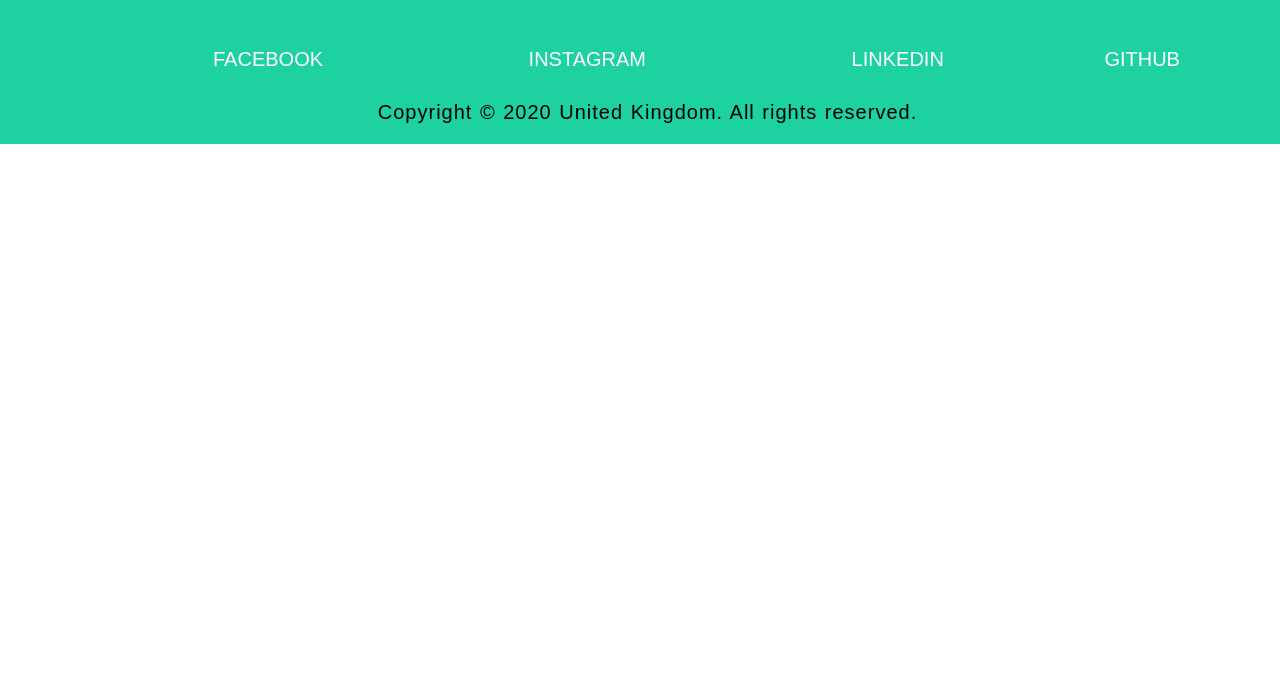
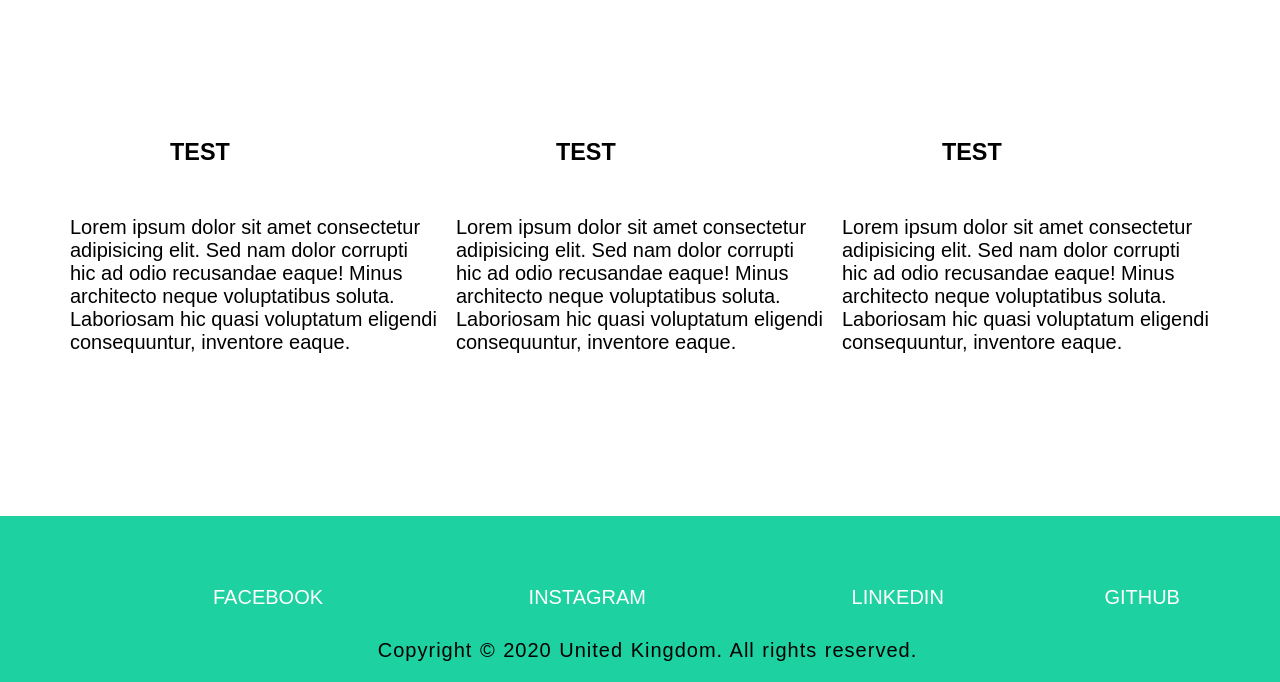
Before and after one commit to sabinlungudotcpp/PersonalWebsite, a website: page views/projects.html in a window 1280 px wide. Shown: the part 822-1504 px from the top of the page. Before the commit the page ends 966 px from the top, so only its background shows below. Drawn offline with Linux system fonts and the light colour scheme.

Commit message:
Modifying and styling the main headings and paragraphs so they look nice

```diff
--- a/public/css/index.css
+++ b/public/css/index.css
@@ -46,6 +46,11 @@ h2 {
     text-align: center;
     padding: 50px 0;
     color: #1dd1a1;
+}
+
+h3 {
+    padding: 50px 100px;
+    margin-top: 100px;
 }
 
 .main-heading {
@@ -166,3 +171,7 @@ h2 {
     top: 35%;
     left: 100%;
 }
+
+.projects-paragraph-text {
+    margin-bottom: 150px;
+}
--- a/views/projects.html
+++ b/views/projects.html
@@ -36,7 +36,20 @@
 
     <section class="section-projects">
         <div class="row">
+            <div class="col span-1-of-3">
+                <h3>TEST</h3>
+                <p class="projects-paragraph-text">Lorem ipsum dolor sit amet consectetur adipisicing elit. Sed nam dolor corrupti hic ad odio recusandae eaque! Minus architecto neque voluptatibus soluta. Laboriosam hic quasi voluptatum eligendi consequuntur, inventore eaque.</p>
+            </div>
 
+            <div class="col span-1-of-3">
+                <h3>TEST</h3>
+                <p class="projects-paragraph-text">Lorem ipsum dolor sit amet consectetur adipisicing elit. Sed nam dolor corrupti hic ad odio recusandae eaque! Minus architecto neque voluptatibus soluta. Laboriosam hic quasi voluptatum eligendi consequuntur, inventore eaque.</p>
+            </div>
+
+            <div class="col span-1-of-3">
+                <h3>TEST</h3>
+                <p class="projects-paragraph-text">Lorem ipsum dolor sit amet consectetur adipisicing elit. Sed nam dolor corrupti hic ad odio recusandae eaque! Minus architecto neque voluptatibus soluta. Laboriosam hic quasi voluptatum eligendi consequuntur, inventore eaque.</p>
+            </div>
         </div>
     </section>
 
```
